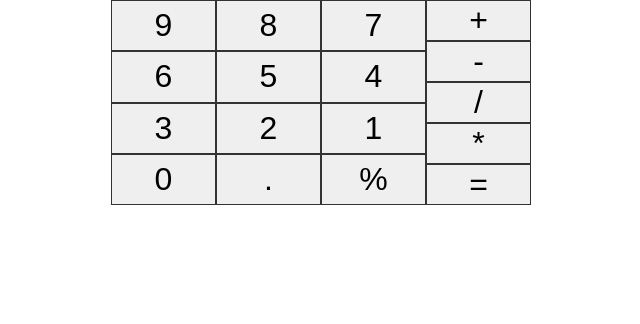
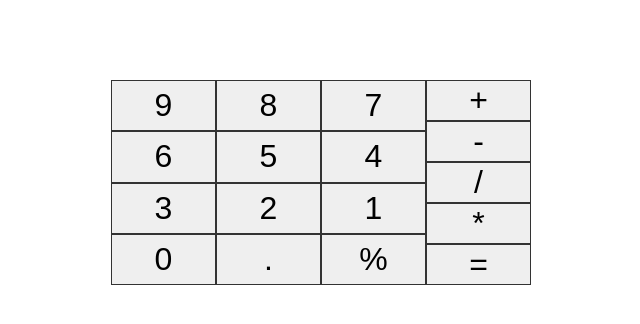
Before and after one commit to i3onilha/calulator-gitflow, a React (Create React App) app: page / in a window 1280 px wide. Shown: the top 324 px of the page, without its empty margins (319-959 px from the left). Built offline with nearby package versions, Linux system fonts and the light colour scheme.

Commit message:
[hotfix] Adds a min height to .show-input class

```diff
--- a/src/index.css
+++ b/src/index.css
@@ -31,6 +31,7 @@ button {
 }
 .show-input {
   grid-area: total;
+  min-height: 10vh;
 }
 .operations {
   grid-area: oper;
```
